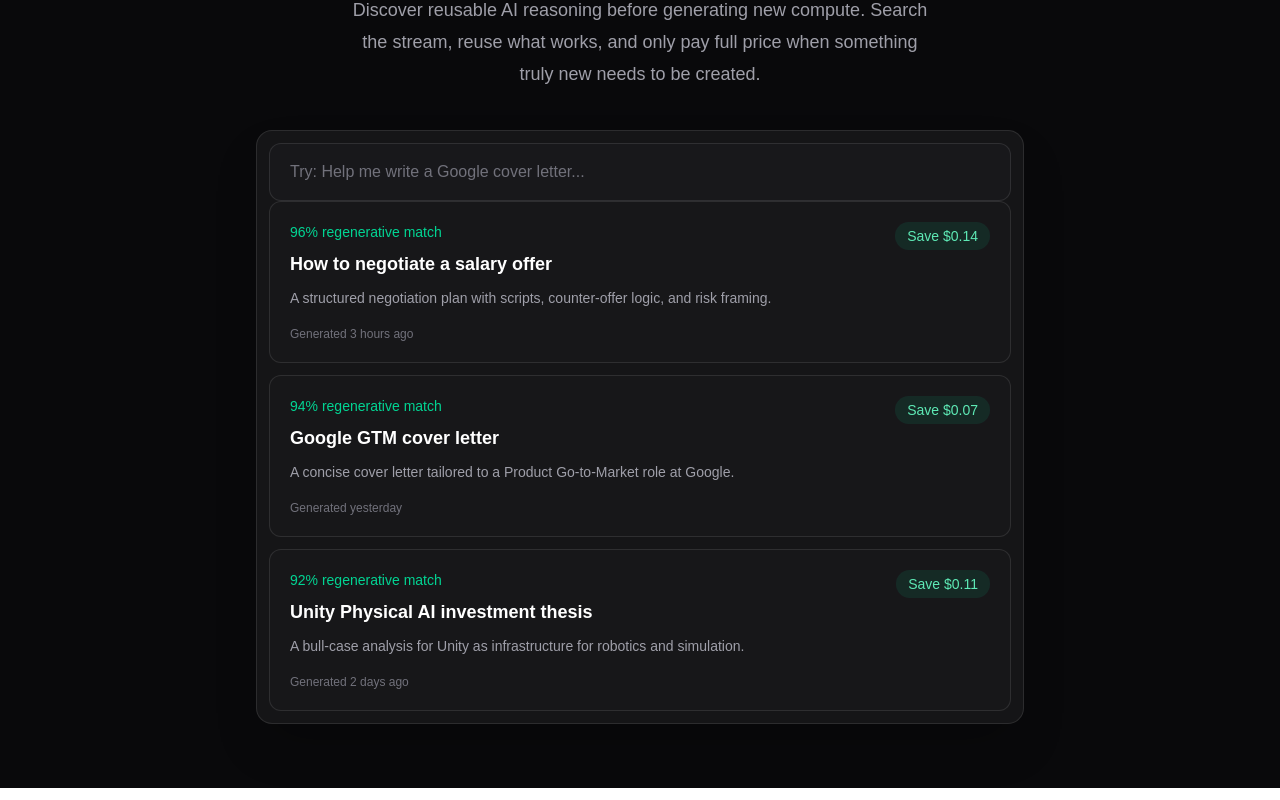
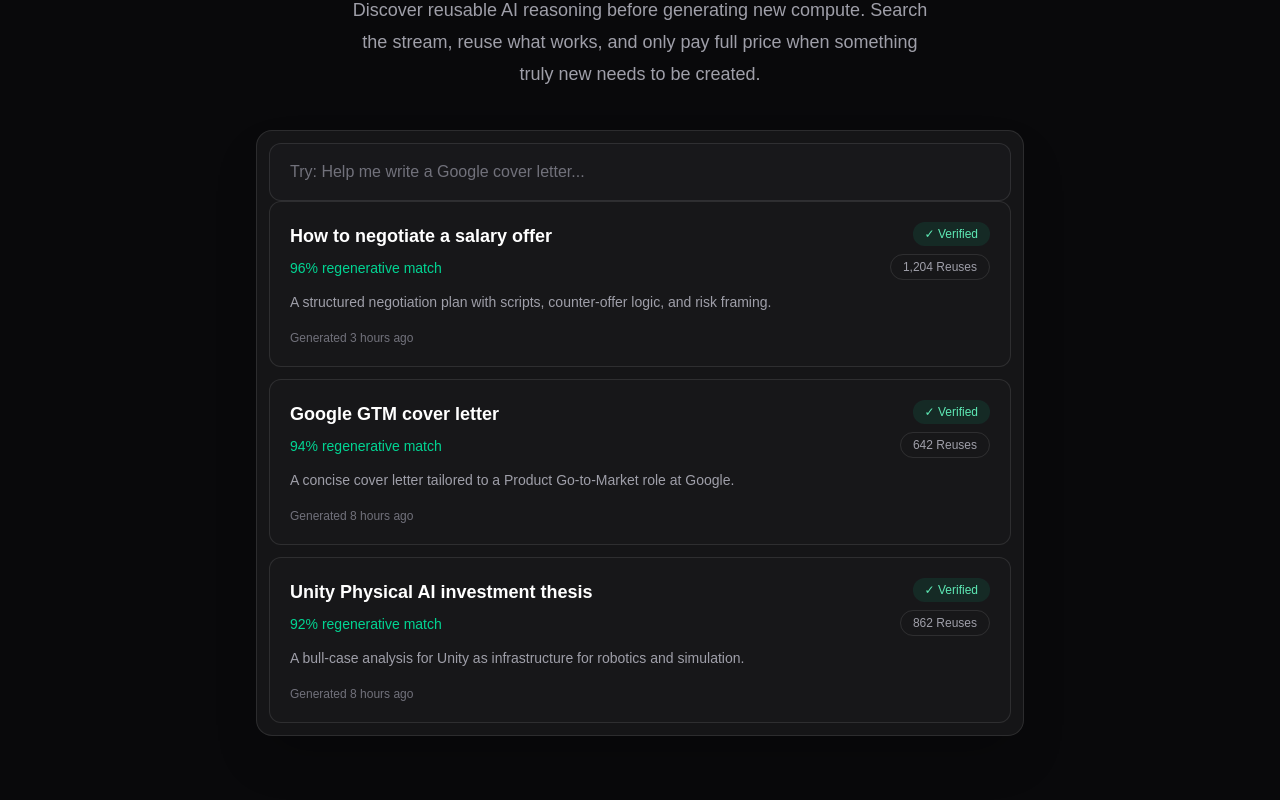
Before and after one commit to jroback/reason-cache, a Next.js app in the folder reason-cache/: page / in a window 1280 px wide. Shown: the part 328-1128 px from the top of the page. Built offline with nearby package versions, Linux system fonts and the light colour scheme.

Commit message:
Update product journal

```diff
--- a/reason-cache/components/PromptCard.tsx
+++ b/reason-cache/components/PromptCard.tsx
@@ -3,10 +3,13 @@ type PromptCardProps = {
   title: string;
   description: string;
   preview: string;
-  savings: string;
   age: string;
+  timesReused: number;
+  verificationStatus: string;
   isSelected: boolean;
   onSelect: () => void;
+  onReuse: () => void;
+  onGenerateFresh: () => void;
 };
 
 export function PromptCard({
@@ -14,10 +17,13 @@ export function PromptCard({
   title,
   description,
   preview,
-  savings,
   age,
   isSelected,
+  timesReused,
+  verificationStatus,
   onSelect,
+  onReuse,
+  onGenerateFresh,
 }: PromptCardProps) {
   return (
     <article
@@ -30,23 +36,27 @@ export function PromptCard({
     >
       <div className="flex items-start justify-between gap-4">
         <div>
+          <h2 className="text-lg font-semibold text-white">{title}</h2>
+
           <div
-            className={`mb-2 text-sm font-medium ${
+            className={`mt-2 text-sm font-medium ${
               isSelected ? "text-emerald-300" : "text-emerald-400"
             }`}
           >
             {match}% regenerative match
           </div>
 
-          <h2 className="text-lg font-semibold text-white">{title}</h2>
-
-          <p className="mt-2 text-sm leading-6 text-zinc-400">
-            {description}
-          </p>
+          <p className="mt-3 text-sm leading-6 text-zinc-400">{description}</p>
         </div>
 
-        <div className="shrink-0 rounded-full bg-emerald-400/10 px-3 py-1 text-sm font-medium text-emerald-300">
-          Save {savings}
+        <div className="flex shrink-0 flex-col items-end gap-2 text-xs">
+        <span className="rounded-full bg-emerald-400/10 px-3 py-1 font-medium text-emerald-300">
+            ✓ Verified
+          </span>
+
+          <span className="rounded-full border border-white/10 px-3 py-1 text-zinc-400">
+            {timesReused.toLocaleString()} Reuses
+          </span>
         </div>
       </div>
 
@@ -59,11 +69,23 @@ export function PromptCard({
           <p className="mt-2 text-sm leading-6 text-zinc-300">{preview}</p>
 
           <div className="mt-4 flex flex-col gap-2 sm:flex-row">
-            <button className="rounded-full bg-emerald-400 px-4 py-2 text-sm font-medium text-zinc-950">
+            <button
+              onClick={(event) => {
+                event.stopPropagation();
+                onReuse();
+              }}
+              className="rounded-full bg-emerald-400 px-4 py-2 text-sm font-medium text-zinc-950"
+            >
               Reuse answer
             </button>
 
-            <button className="rounded-full border border-white/10 px-4 py-2 text-sm font-medium text-zinc-300">
+            <button
+              onClick={(event) => {
+                event.stopPropagation();
+                onGenerateFresh();
+              }}
+              className="rounded-full border border-white/10 px-4 py-2 text-sm font-medium text-zinc-300"
+            >
               Generate fresh
             </button>
           </div>
--- a/reason-cache/components/SearchExperience.tsx
+++ b/reason-cache/components/SearchExperience.tsx
@@ -9,6 +9,7 @@ import { mockResults } from "@/data/mockResults";
 
 export function SearchExperience() {
   const [query, setQuery] = useState("");
+  const [actionMessage, setActionMessage] = useState<string | null>(null);
   const [selectedResultTitle, setSelectedResultTitle] = useState<string | null>(
   null
 );
@@ -28,6 +29,12 @@ export function SearchExperience() {
             </p>
         )}
 
+      {actionMessage && (
+        <p className="px-2 pb-3 text-sm text-emerald-300">
+          {actionMessage}
+        </p>
+      )}
+
       <div className="space-y-3 text-left">
         {filteredResults.map((result) => (
           <PromptCard
@@ -36,13 +43,20 @@ export function SearchExperience() {
             title={result.title}
             description={result.description}
             preview={result.preview}
-            savings={result.savings}
-            age={result.age}
+            age={result.metadata.age}
+            timesReused={result.trust.timesReused}
+            verificationStatus={result.trust.verificationStatus}
             isSelected={selectedResultTitle === result.title}
             onSelect={() =>
               setSelectedResultTitle((currentTitle) =>
                 currentTitle === result.title ? null : result.title
               )
+            }
+            onReuse={() =>
+              setActionMessage(`Continuing from "${result.title}"...`)
+            }
+            onGenerateFresh={() =>
+              setActionMessage(`Generating a fresh answer for "${query || result.title}"...`)
             }
           />
         ))}
--- a/reason-cache/data/mockResults.ts
+++ b/reason-cache/data/mockResults.ts
@@ -10,22 +10,28 @@ export const mockResults: SearchResult[] = [
   preview:
     "Start by anchoring the conversation around mutual fit, then frame your counter as a thoughtful calibration based on market data, scope, and the value you expect to create.",
   concepts: ["Negotiation", "Salary", "Scripts", "Career"],
+  trust: {
     qualityScore: 91,
     upvotes: 184,
-    previousUses: 1204,
+    timesReused: 1204,
+    verificationStatus: "community_verified",
+  },
   creator: {
     name: "CareerStrategyPro",
     reputationScore: 98,
   },
+  economics: {
     price: "$0.03",
     savings: "$0.14",
+  },
+  metadata: {
     sourceModel: "gpt",
     outputType: "text",
-    verificationStatus: "community_verified",
     createdAt: "2026-06-30",
     age: "Generated 3 hours ago",
     country: "US",
     license: "Reusable with attribution",
+  },
 },
 {
   id: "google-gtm-cover-letter",
@@ -36,22 +42,28 @@ export const mockResults: SearchResult[] = [
   preview:
     "The strongest angle is to position yourself as someone who understands what advertisers need and can translate complex product capabilities into clear customer value.",
   concepts: ["Google", "GTM", "Cover Letter", "Advertising"],
+  trust: {
     qualityScore: 88,
     upvotes: 96,
-    previousUses: 642,
+    timesReused: 642,
+    verificationStatus: "community_verified",
+  },
   creator: {
-      name: "ApplicantOps",
-      reputationScore: 94,
+    name: "CareerStrategyPro",
+    reputationScore: 98,
   },
-    price: "$0.02",
-    savings: "$0.07",
-    sourceModel: "claude",
-    outputType: "document",
-    verificationStatus: "user_accepted",
-    createdAt: "2026-06-29",
-    age: "Generated yesterday",
+  economics: {
+    price: "$0.03",
+    savings: "$0.14",
+  },
+  metadata: {
+    sourceModel: "gpt",
+    outputType: "text",
+    createdAt: "2026-06-30",
+    age: "Generated 8 hours ago",
     country: "US",
-    license: "Reusable",
+    license: "Reusable with attribution",
+  },
 },
   {
   id: "unity-physical-ai-thesis",
@@ -62,21 +74,27 @@ export const mockResults: SearchResult[] = [
   preview:
     "The bull case depends on Unity evolving from a game engine into a simulation layer for embodied AI, digital twins, robotics training, and synthetic data generation.",
   concepts: ["Unity", "Physical AI", "Robotics", "Simulation"],
+  trust: {
     qualityScore: 85,
     upvotes: 73,
-    previousUses: 411,
+    timesReused: 862,
+    verificationStatus: "community_verified",
+  },
   creator: {
-      name: "MarketMemo",
-      reputationScore: 89,
+    name: "CareerStrategyPro",
+    reputationScore: 98,
   },
-    price: "$0.04",
-    savings: "$0.11",
+  economics: {
+    price: "$0.03",
+    savings: "$0.14",
+  },
+  metadata: {
     sourceModel: "gpt",
-    outputType: "document",
-    verificationStatus: "community_verified",
-    createdAt: "2026-06-28",
-    age: "Generated 2 days ago",
+    outputType: "text",
+    createdAt: "2026-06-30",
+    age: "Generated 8 hours ago",
     country: "US",
     license: "Reusable",
   },
+}
 ];
--- a/reason-cache/types/search.ts
+++ b/reason-cache/types/search.ts
@@ -23,25 +23,30 @@ export type SearchResult = {
   concepts: string[];
 
   match: number;
+
+  trust: {
     qualityScore: number;
     upvotes: number;
-  previousUses: number;
+    timesReused: number;
+    verificationStatus: VerificationStatus;
+  };
 
   creator: {
     name: string;
     reputationScore: number;
   };
 
+  economics: {
     price: string;
     savings: string;
+  };
 
+  metadata: {
     sourceModel: SourceModel;
     outputType: OutputType;
-  verificationStatus: VerificationStatus;
-
     createdAt: string;
     age: string;
-
     country?: string;
     license?: string;
   };
+};
```
Also changed, not shown: 1 other file (tests, documents, lock files or other folders). Lines whose indentation alone changed are shown as unchanged.
